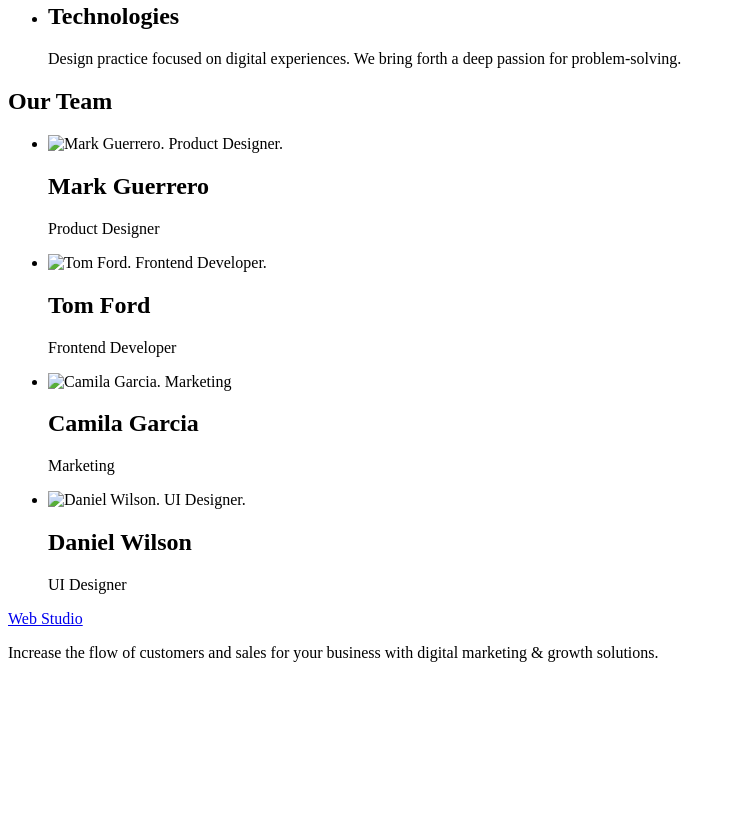
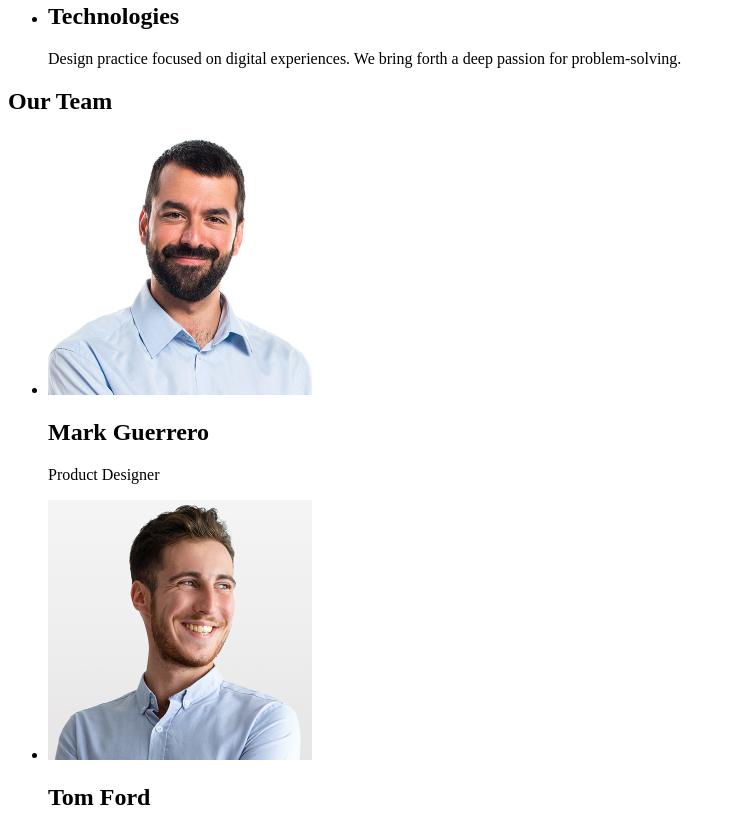
Before and after one commit to Beowulf3/goit-markup-hw-01, a plain HTML site: page index.html in a window 1280 px wide. Shown: the part 539-1353 px from the top of the page, without its empty margins (0-732 px from the left). Before the commit the page ends 1217 px from the top, so only its background shows below. Drawn offline with Linux system fonts and the light colour scheme; the site is published under a folder, as on GitHub Pages, so addresses that start at the root find nothing.

Commit message:
fix images path

```diff
--- a/index.html
+++ b/index.html
@@ -46,22 +46,22 @@
                 <h2>Our Team</h2>
                 <ul>
                     <li>
-                        <img src="/images/img-3.jpg" alt="Mark Guerrero. Product Designer." width="264" height="260">
+                        <img src="images/img-3.jpg" alt="Mark Guerrero. Product Designer." width="264" height="260">
                         <h2>Mark Guerrero</h2>
                         <p>Product Designer</p>
                     </li>
                     <li>
-                        <img src="/images/img-2.jpg" alt="Tom Ford. Frontend Developer." width="264" height="260">
+                        <img src="images/img-2.jpg" alt="Tom Ford. Frontend Developer." width="264" height="260">
                         <h2>Tom Ford</h2>
                         <p>Frontend Developer</p>
                     </li>
                     <li>
-                        <img src="/images/img-1.jpg" alt="Camila Garcia. Marketing" width="264" height="260">
+                        <img src="images/img-1.jpg" alt="Camila Garcia. Marketing" width="264" height="260">
                         <h2>Camila Garcia</h2>
                         <p>Marketing</p>
                     </li>
                     <li>
-                        <img src="/images/img.jpg" alt="Daniel Wilson. UI Designer." width="264" height="260">
+                        <img src="images/img.jpg" alt="Daniel Wilson. UI Designer." width="264" height="260">
                         <h2>Daniel Wilson</h2>
                         <p>UI Designer</p>
                     </li>
```
